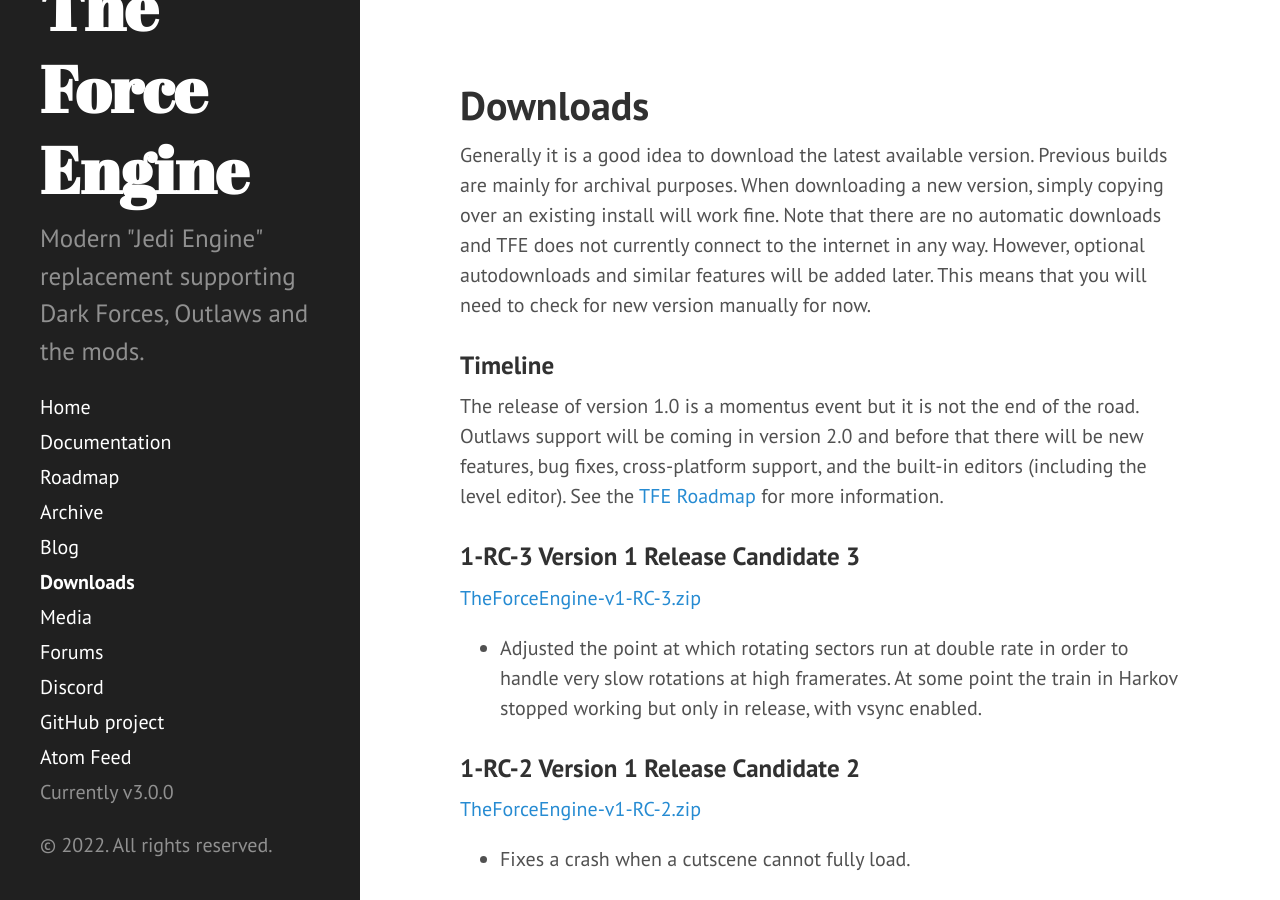
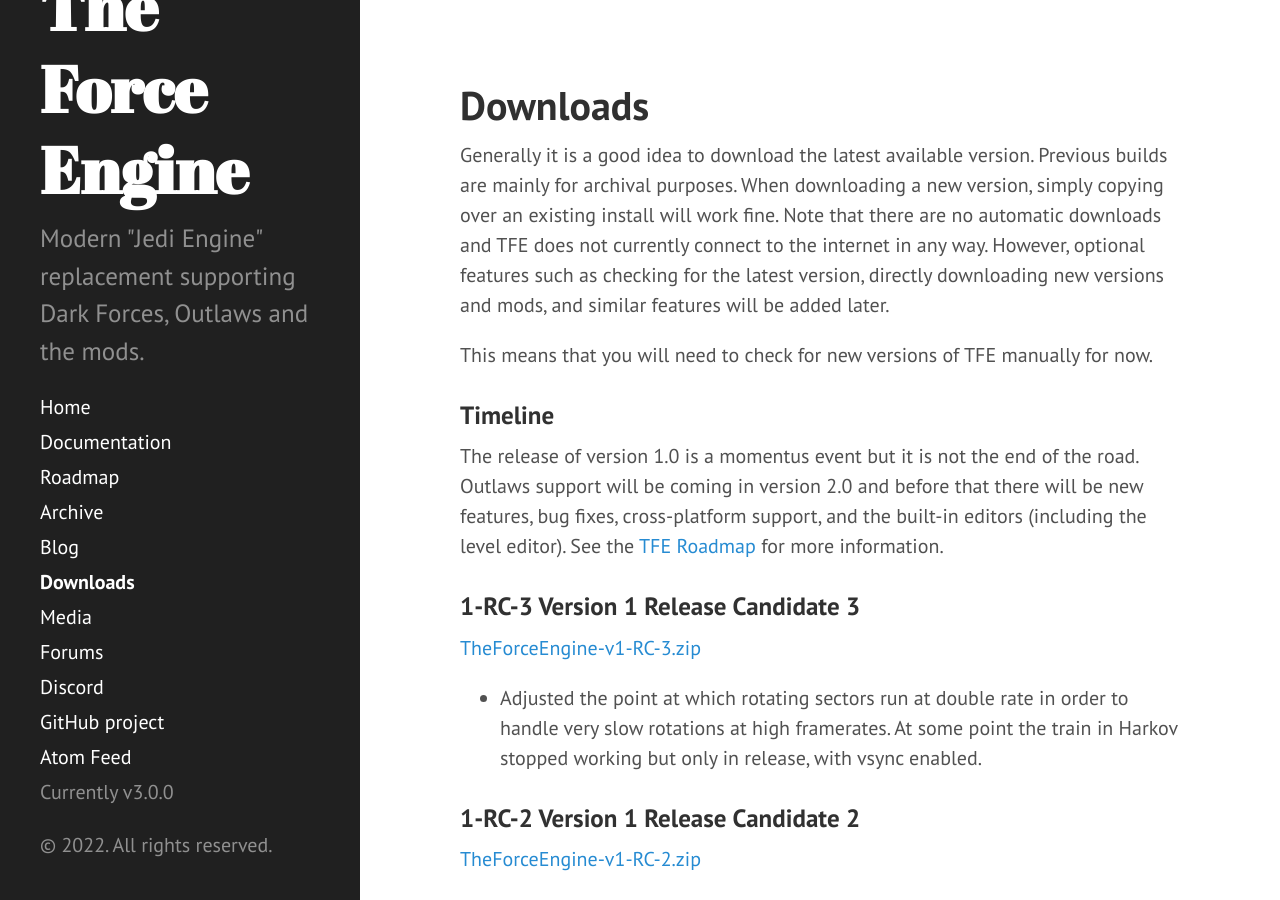
Before and after one commit to TheForceEngine/TheForceEngine.github.io, a Jekyll site: the page built from downloads.md, in a window 1280 px wide and 900 px high. Built offline with Jekyll 4.4.1, drawn with Linux system fonts in a browser that asks for light colours.

Commit message:
Update downloads.md

```diff
--- a/downloads.md
+++ b/downloads.md
@@ -3,7 +3,9 @@
 title: Downloads
 ---
 
-Generally it is a good idea to download the latest available version. Previous builds are mainly for archival purposes. When downloading a new version, simply copying over an existing install will work fine. Note that there are no automatic downloads and TFE does not currently connect to the internet in any way. However, optional autodownloads and similar features will be added later. This means that you will need to check for new version manually for now.
+Generally it is a good idea to download the latest available version. Previous builds are mainly for archival purposes. When downloading a new version, simply copying over an existing install will work fine. Note that there are no automatic downloads and TFE does not currently connect to the internet in any way. However, optional features such as checking for the latest version, directly downloading new versions and mods, and similar features will be added later.
+
+This means that you will need to check for new versions of TFE manually for now.
 
 ### Timeline
 The release of version 1.0 is a momentus event but it is not the end of the road. Outlaws support will be coming in version 2.0 and before that there will be new features, bug fixes, cross-platform support, and the built-in editors (including the level editor). See the [TFE Roadmap](Roadmap.md) for more information.
```
